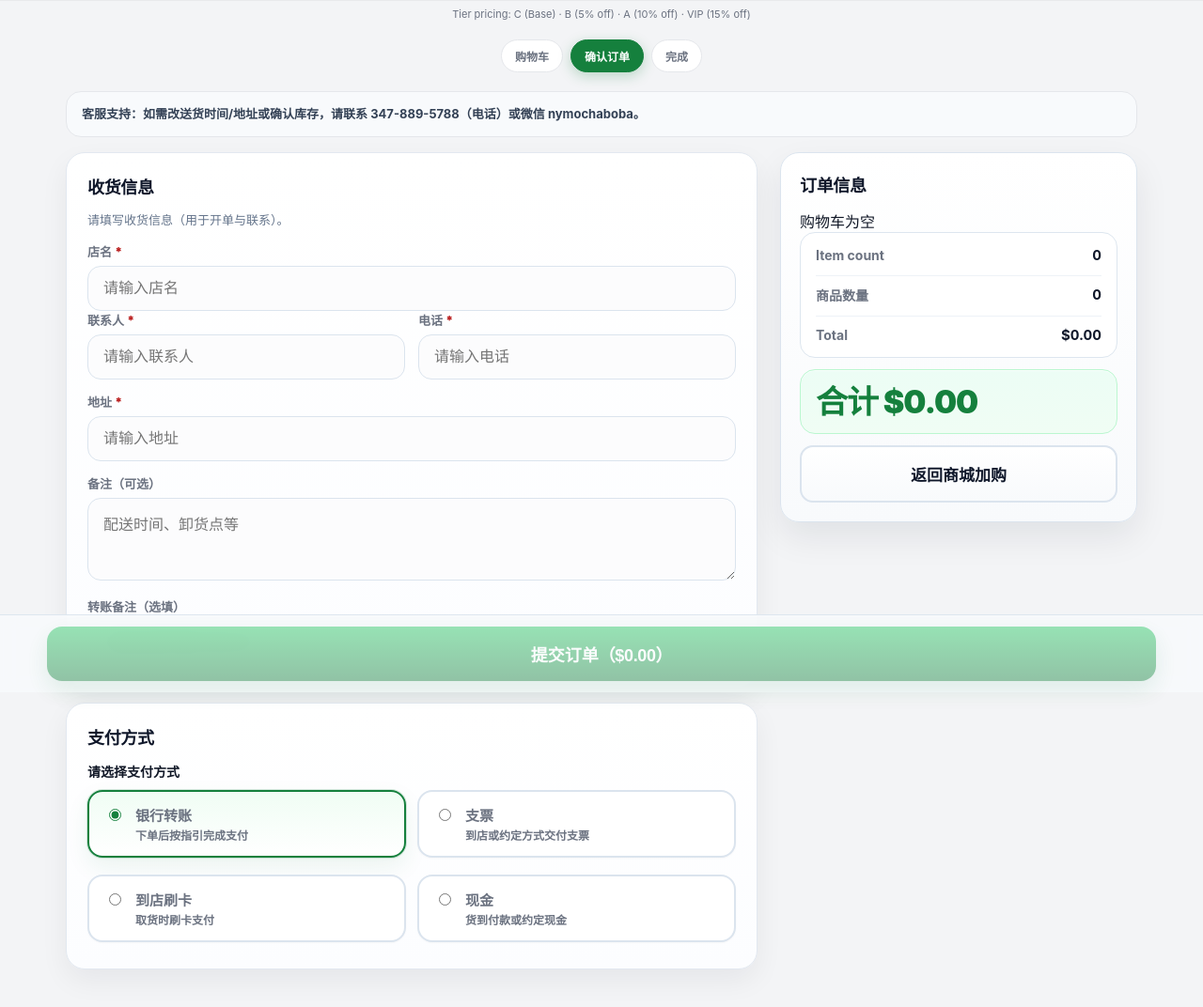
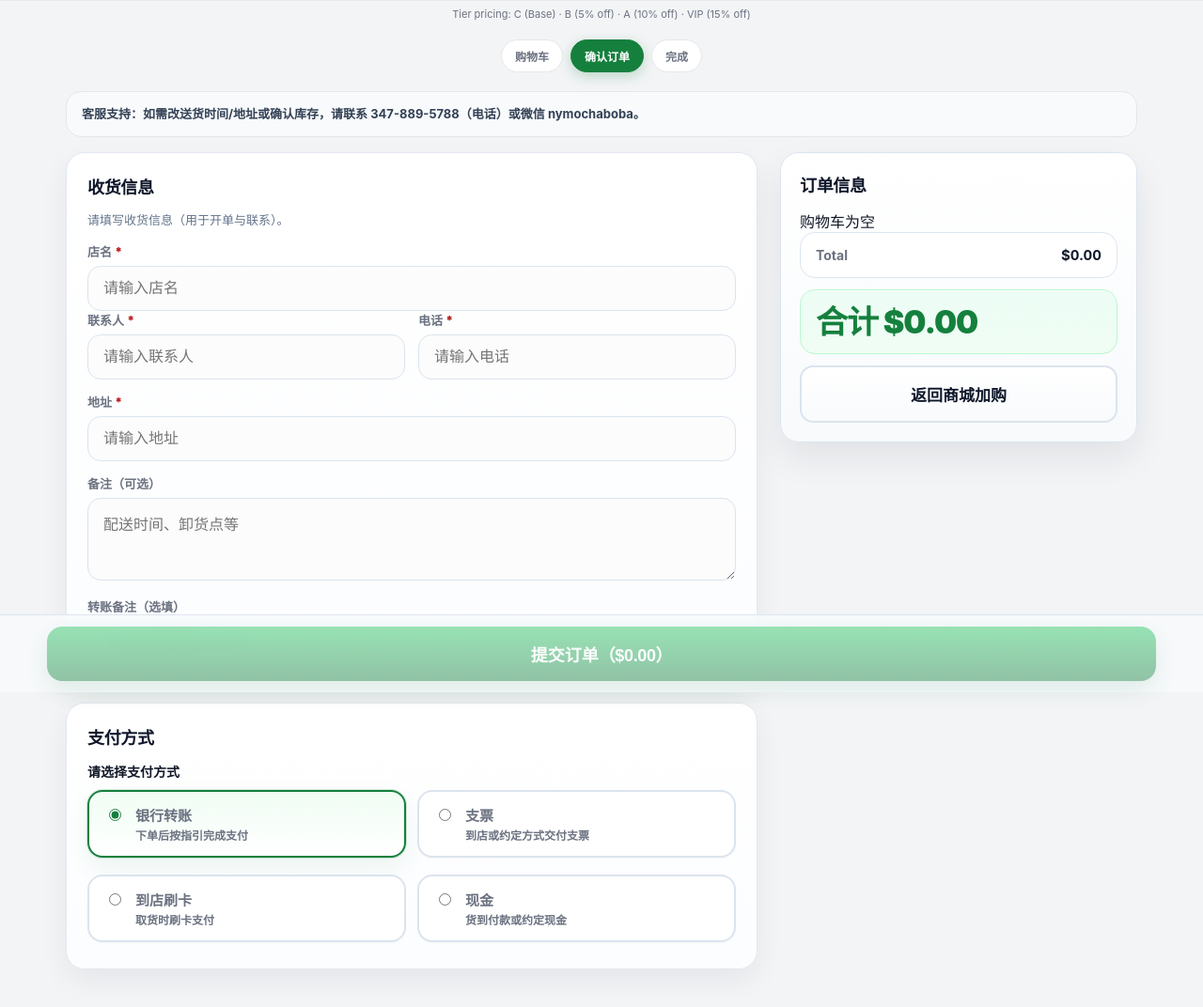
Before and after one commit to yancy0911/tea-supply-system, a Django app: page /checkout/ in a window 1280 px wide. Shown: the part 63-1135 px from the top of the page at 94% size. Run offline with Django 4.2, Linux system fonts and the light colour scheme; the visitor is signed in with stand-in values (Sample User, id 1); data comes from the database, SQL or seed files in the repository; data that the repository does not hold is empty.

Commit message:
remove duplicate checkout summary block

```diff
--- a/templates/shop/shop_checkout.html
+++ b/templates/shop/shop_checkout.html
@@ -1058,12 +1058,6 @@
 
             <div class="summary-list">
               <div class="summary-row">
-                <span class="k">Item count</span><span class="v" id="summary-kinds">{{ cart_item_count }}</span>
-              </div>
-              <div class="summary-row">
-                <span class="k">商品数量</span><span class="v" id="summary-qty">{{ cart_qty_total|floatformat:"-2" }}</span>
-              </div>
-              <div class="summary-row">
                 <span class="k">Total</span><span class="v" id="summary-total">{{ currency_symbol }}{{ cart_total|floatformat:2 }}</span>
               </div>
             </div>
```
